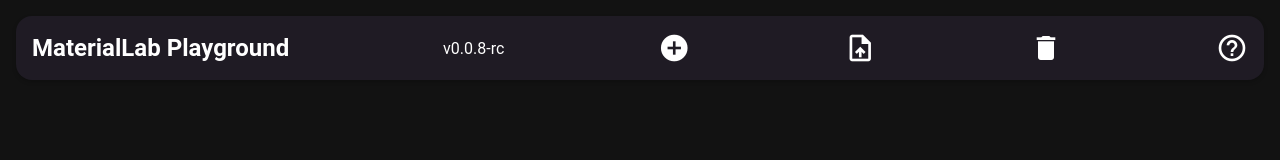
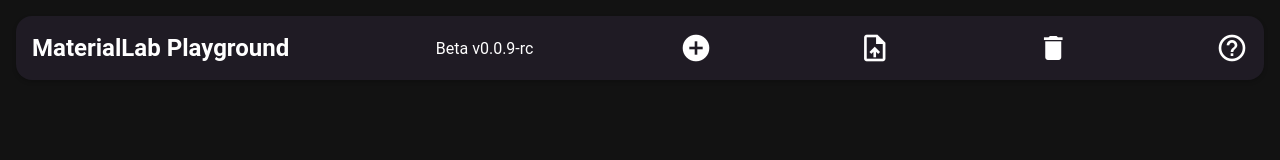
Before and after one commit to audixdev/MaterialLab, a plain HTML site: page index.html in a window 1280 px wide. Drawn offline with Linux system fonts and the light colour scheme.

Commit message:
Version initialy, IGNORE

```diff
--- a/index.html
+++ b/index.html
@@ -12,7 +12,7 @@
   <header>
     <h1 class="logo">MaterialLab Playground</h1>
     <!-- Small text with version and rc -->
-    <span class="version">v0.0.8-rc</span>
+    <span class="version">Beta v0.0.9-rc</span>
     <!-- Add Widget button launches a prompt to choose widget type -->
      <span class="material-icons" id="addWidget">add_circle</span>
     <!-- Clicking this icon opens the background selector -->
```
